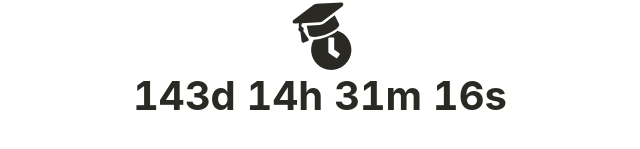
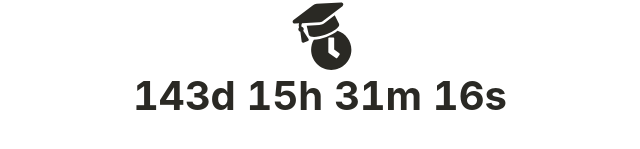
Before and after one commit to FrankRoodnat/graduation-timer, a plain HTML site: page index.html in a window 1280 px wide. Shown: the part 345-494 px from the top of the page, 320-960 px from the left. Drawn offline with nearby package versions, Linux system fonts and the light colour scheme; a web font is replaced by a local one.

Commit message:
Update index.html

```diff
--- a/index.html
+++ b/index.html
@@ -57,7 +57,7 @@
     </p>
     <script>
       // Set the date we're counting down to
-      var countDownDate = new Date("Jun 15, 2020 00:00:00").getTime();
+      var countDownDate = new Date("Jun 15, 2020 01:00:00").getTime();
 
       // Update the count down every 1 second
       var x = setInterval(function() {
```
